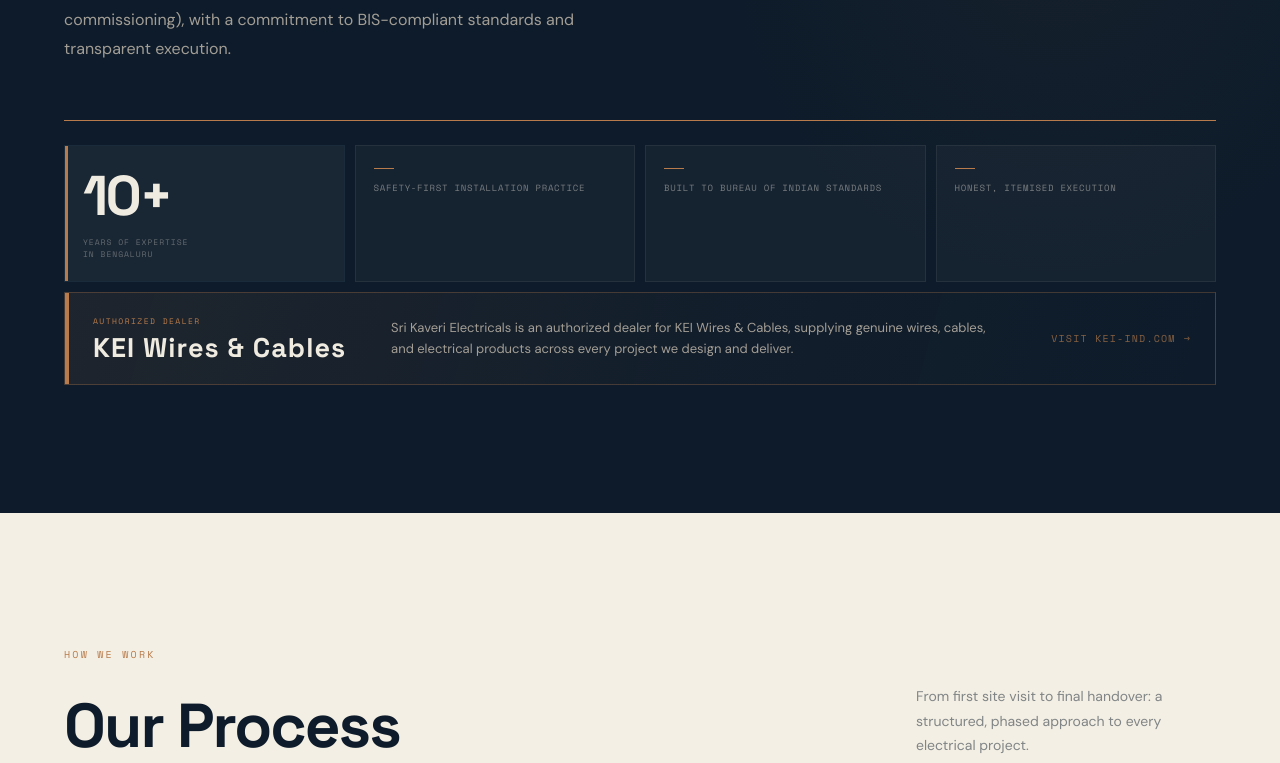
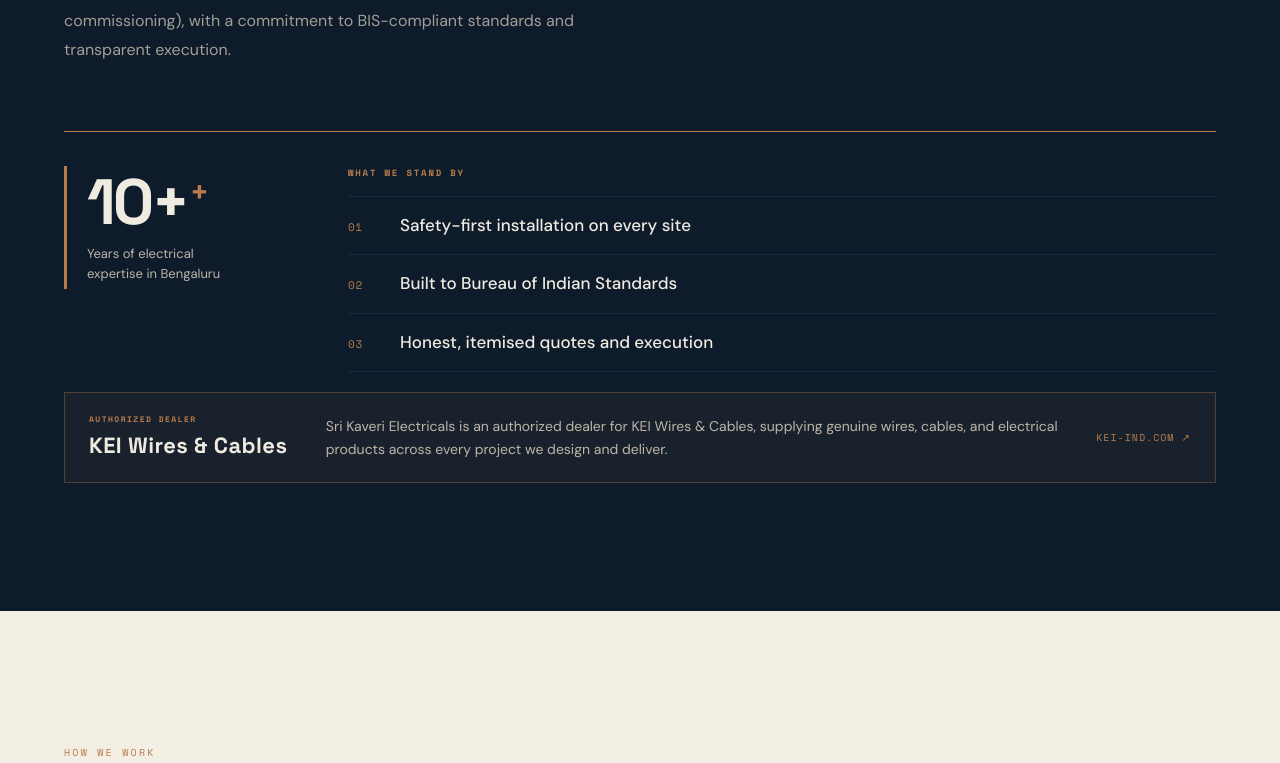
Before and after one commit to surya-shreevathsa11/ske-portfolio, a website built with Vite: page ske-portfolio/ske-claude/index.html in a window 1280 px wide. Shown: the part 2663-3426 px from the top of the page. Built offline with nearby package versions, Linux system fonts and the light colour scheme; some packages are replaced by stand-ins of ours; animation ran at ten frames a second.

Commit message:
animations remade

```diff
--- a/ske-portfolio/ske-claude/index.html
+++ b/ske-portfolio/ske-claude/index.html
@@ -407,43 +407,49 @@
         <div class="about-lower">
           <div class="about-divider js-about-divider"></div>
 
-          <!-- 4-card row: stat + 3 commitment pillars -->
-          <div class="alc-grid">
-            <div class="alc-card alc-stat js-about-stat">
-              <span class="alc-num js-stat-num">10</span>
-              <span class="alc-sub">Years of expertise<br>in Bengaluru</span>
+          <div class="about-credentials">
+            <div class="about-stat-block js-about-stat">
+              <div class="about-stat-top">
+                <span class="about-stat-num js-stat-num">10</span><span class="about-stat-plus">+</span>
+              </div>
+              <p class="about-stat-caption">Years of electrical expertise in Bengaluru</p>
             </div>
-            <div class="alc-card js-pillar">
-              <span class="alc-bar" aria-hidden="true"></span>
-              <span class="alc-text">Safety-First Installation Practice</span>
-            </div>
-            <div class="alc-card js-pillar">
-              <span class="alc-bar" aria-hidden="true"></span>
-              <span class="alc-text">Built to Bureau of Indian Standards</span>
-            </div>
-            <div class="alc-card js-pillar">
-              <span class="alc-bar" aria-hidden="true"></span>
-              <span class="alc-text">Honest, Itemised Execution</span>
+
+            <div class="about-commitments">
+              <p class="about-commit-heading">What we stand by</p>
+              <ul class="about-commit-list">
+                <li class="about-commit-item js-pillar">
+                  <span class="commit-num" aria-hidden="true">01</span>
+                  <span class="commit-copy">Safety-first installation on every site</span>
+                </li>
+                <li class="about-commit-item js-pillar">
+                  <span class="commit-num" aria-hidden="true">02</span>
+                  <span class="commit-copy">Built to Bureau of Indian Standards</span>
+                </li>
+                <li class="about-commit-item js-pillar">
+                  <span class="commit-num" aria-hidden="true">03</span>
+                  <span class="commit-copy">Honest, itemised quotes and execution</span>
+                </li>
+              </ul>
             </div>
           </div>
 
-          <!-- KEI authorized dealer card -->
           <a
             href="https://www.kei-ind.com/"
             target="_blank"
             rel="noopener noreferrer"
-            class="alc-kei js-about-stat"
+            class="about-kei js-about-stat"
             aria-label="Visit KEI Wires and Cables website"
           >
-            <div class="alc-kei-left">
-              <span class="alc-kei-badge">Authorized Dealer</span>
-              <div class="alc-kei-name">KEI Wires &amp; Cables</div>
+            <div class="about-kei-mark">
+              <span class="about-kei-eyebrow">Authorized Dealer</span>
+              <span class="about-kei-brand">KEI Wires &amp; Cables</span>
             </div>
-            <p class="alc-kei-desc">
+            <p class="about-kei-copy">
               Sri Kaveri Electricals is an authorized dealer for KEI Wires &amp; Cables, supplying genuine
               wires, cables, and electrical products across every project we design and deliver.
             </p>
-            <span class="alc-kei-cta" aria-hidden="true">Visit kei-ind.com <span>→</span></span>
+            <span class="about-kei-link-label" aria-hidden="true">kei-ind.com ↗</span>
           </a>
 
         </div>
@@ -512,7 +518,7 @@
             <div class="contact-card-icon" aria-hidden="true">
               <svg viewBox="0 0 24 24" fill="none" stroke="currentColor" stroke-width="1.5"><path d="M4 4h16c1.1 0 2 .9 2 2v12c0 1.1-.9 2-2 2H4c-1.1 0-2-.9-2-2V6c0-1.1.9-2 2-2z"/><path d="M22 6l-10 7L2 6"/></svg>
             </div>
-            <span class="cb-label">Email Me</span>
+            <span class="cb-label">Email Us</span>
             <a href="mailto:info@srikaverielectricals.com" class="cb-num-link cb-email-link">info@srikaverielectricals.com</a>
             <p class="contact-card-hint">Send us your project details, drawings, or questions anytime.</p>
             <a href="mailto:info@srikaverielectricals.com?subject=Enquiry%20from%20SKE%20Website" class="contact-card-action">
--- a/ske-portfolio/ske-claude/src/scripts/main.js
+++ b/ske-portfolio/ske-claude/src/scripts/main.js
@@ -466,9 +466,6 @@ ScrollTrigger.create({
   once: true,
   onEnter: () => {
     document.querySelector('.js-about-divider').classList.add('live');
-    document.querySelectorAll('.js-pillar').forEach((li, i) => {
-      setTimeout(() => li.classList.add('live'), 400 + i * 100);
-    });
   },
 });
 
@@ -482,12 +479,12 @@ ScrollTrigger.create({
   },
 });
 
-// Stat block entrance + count-up
-gsap.fromTo('.js-about-stat',
-  { y: 24, opacity: 0 },
+// Credentials + KEI entrance (translate only — text stays readable)
+gsap.fromTo('.js-about-stat, .js-pillar',
+  { y: 14 },
   {
-    y: 0, opacity: 1, duration: 0.6, stagger: 0.14, ease: 'power3.out',
-    scrollTrigger: { trigger: '.about-lower', start: 'top 76%', once: true },
+    y: 0, duration: 0.5, stagger: 0.08, ease: 'power3.out',
+    scrollTrigger: { trigger: '.about-lower', start: 'top 82%', once: true },
   }
 );
 
--- a/ske-portfolio/ske-claude/src/styles/main.css
+++ b/ske-portfolio/ske-claude/src/styles/main.css
@@ -924,22 +924,7 @@ button:focus-visible {
   background: var(--navy);
   padding: var(--sec) 0;
   position: relative;
-  overflow: hidden;
-}
-.about::before {
-  content: '';
-  position: absolute;
-  top: 0; left: 0; right: 0;
-  height: 1px;
-  background: linear-gradient(90deg, transparent, var(--border-dark) 20%, var(--border-dark) 80%, transparent);
-}
-.about::after {
-  content: '';
-  position: absolute;
-  top: 10%; right: -10%;
-  width: 55vw; height: 70%;
-  background: radial-gradient(ellipse at center, rgba(184,124,76,0.05) 0%, transparent 68%);
-  pointer-events: none;
+  border-top: 1px solid var(--border-dark);
 }
 
 .about-grid {
@@ -959,166 +944,152 @@ button:focus-visible {
 .about-lower {
   grid-column: 1 / -1;
   grid-row: 2;
-  padding-top: clamp(20px, 2.5vw, 28px);
+  padding-top: clamp(28px, 3vw, 40px);
   display: flex;
   flex-direction: column;
-  gap: 10px;
-}
-
-/* ── 4-card grid: stat + 3 pillars ── */
-.alc-grid {
+  gap: 20px;
+}
+
+/* Stat + commitments row */
+.about-credentials {
   display: grid;
-  grid-template-columns: repeat(4, 1fr);
-  gap: 10px;
-}
-
-.alc-card {
-  background: rgba(240,235,224,0.03);
-  border: 1px solid rgba(240,235,224,0.07);
-  padding: 22px 18px 20px;
-  display: flex;
-  flex-direction: column;
-  gap: 12px;
-  opacity: 0;
-  transform: translateY(10px);
-  transition: border-color 0.25s, background 0.25s, opacity 0.4s ease, transform 0.4s var(--ease-out);
-}
-.alc-card.live { opacity: 1; transform: none; }
-.alc-card:hover {
-  border-color: rgba(184,124,76,0.2);
-  background: rgba(240,235,224,0.05);
-}
-
-.alc-stat {
-  border-color: var(--border-dark);
-  background: rgba(240,235,224,0.05);
-  position: relative;
-}
-.alc-stat::before {
-  content: '';
-  position: absolute; top: 0; left: 0;
-  width: 3px; height: 100%;
-  background: var(--copper);
-}
-
-.alc-num {
+  grid-template-columns: minmax(160px, 220px) 1fr;
+  gap: clamp(32px, 5vw, 72px);
+  align-items: start;
+}
+
+.about-stat-block {
+  border-left: 3px solid var(--copper);
+  padding: 4px 0 4px 20px;
+}
+
+.about-stat-top {
+  display: flex;
+  align-items: flex-start;
+  line-height: 1;
+  margin-bottom: 10px;
+}
+
+.about-stat-num {
   font-family: var(--f-display);
-  font-size: clamp(38px, 4.5vw, 56px);
+  font-size: clamp(48px, 5vw, 64px);
   font-weight: 700;
   letter-spacing: -0.05em;
   color: var(--ivory);
-  line-height: 1;
-  flex-shrink: 0;
-}
-
-.alc-sub {
-  font-family: var(--f-mono);
-  font-size: 8px;
-  letter-spacing: 0.12em;
-  text-transform: uppercase;
-  color: rgba(240,235,224,0.35);
+}
+
+.about-stat-plus {
+  font-family: var(--f-display);
+  font-size: clamp(24px, 2.5vw, 32px);
+  font-weight: 600;
+  color: var(--copper);
+  margin-top: 6px;
+  margin-left: 2px;
+}
+
+.about-stat-caption {
+  font-size: 13px;
   line-height: 1.55;
-}
-
-.alc-bar {
-  display: block;
-  width: 20px;
-  height: 1.5px;
-  background: var(--copper);
-  flex-shrink: 0;
-  transition: width 0.3s var(--ease-out);
-}
-.alc-card:hover .alc-bar { width: 28px; }
-
-.alc-text {
+  color: var(--muted);
+  max-width: 16ch;
+}
+
+.about-commit-heading {
   font-family: var(--f-mono);
   font-size: 9px;
-  letter-spacing: 0.08em;
+  font-weight: 700;
+  letter-spacing: 0.2em;
   text-transform: uppercase;
-  color: rgba(240,235,224,0.45);
-  line-height: 1.6;
-}
-
-/* ── KEI authorized dealer card ── */
-.alc-kei {
-  display: flex;
+  color: var(--copper);
+  margin-bottom: 16px;
+}
+
+.about-commit-list {
+  list-style: none;
+  border-top: 1px solid var(--border-dark);
+}
+
+.about-commit-item {
+  display: grid;
+  grid-template-columns: 36px 1fr;
+  gap: 16px;
+  align-items: baseline;
+  padding: 16px 0;
+  border-bottom: 1px solid var(--border-dark);
+}
+
+.commit-num {
+  font-family: var(--f-mono);
+  font-size: 11px;
+  letter-spacing: 0.06em;
+  color: var(--copper);
+  padding-top: 2px;
+}
+
+.commit-copy {
+  font-size: clamp(15px, 1.6vw, 17px);
+  line-height: 1.5;
+  color: var(--ivory);
+  font-weight: 500;
+}
+
+/* KEI dealer row */
+.about-kei {
+  display: grid;
+  grid-template-columns: auto 1fr auto;
+  gap: clamp(20px, 3vw, 40px);
   align-items: center;
-  gap: clamp(20px, 3.5vw, 48px);
-  padding: 22px 24px 22px 28px;
-  border: 1px solid rgba(184,124,76,0.3);
-  background: linear-gradient(105deg, rgba(184,124,76,0.1) 0%, rgba(184,124,76,0.03) 55%, transparent 100%);
+  padding: 20px 24px;
+  border: 1px solid rgba(184,124,76,0.35);
+  background: rgba(184,124,76,0.07);
   text-decoration: none;
   color: inherit;
-  cursor: pointer;
-  position: relative;
-  overflow: hidden;
-  transition: border-color 0.25s, background 0.25s, transform 0.25s var(--ease-out);
-}
-.alc-kei::before {
-  content: '';
-  position: absolute; top: 0; left: 0;
-  width: 4px; height: 100%;
-  background: var(--copper);
-}
-.alc-kei:hover {
-  border-color: rgba(184,124,76,0.5);
-  background: linear-gradient(105deg, rgba(184,124,76,0.15) 0%, rgba(184,124,76,0.05) 55%, transparent 100%);
-  transform: translateY(-1px);
-}
-.alc-kei:focus-visible {
+  transition: border-color 0.2s, background 0.2s;
+}
+.about-kei:hover {
+  border-color: rgba(184,124,76,0.55);
+  background: rgba(184,124,76,0.11);
+}
+.about-kei:focus-visible {
   outline: 2px solid var(--copper);
   outline-offset: 2px;
 }
 
-.alc-kei-left { flex-shrink: 0; }
-
-.alc-kei-badge {
+.about-kei-eyebrow {
   display: block;
   font-family: var(--f-mono);
   font-size: 8px;
+  font-weight: 700;
   letter-spacing: 0.18em;
   text-transform: uppercase;
   color: var(--copper);
-  margin-bottom: 6px;
-}
-
-.alc-kei-name {
+  margin-bottom: 4px;
+}
+
+.about-kei-brand {
+  display: block;
   font-family: var(--f-display);
-  font-size: clamp(20px, 2.2vw, 27px);
+  font-size: clamp(18px, 2vw, 22px);
   font-weight: 700;
-  letter-spacing: 0.04em;
+  letter-spacing: 0.02em;
   color: var(--ivory);
-  line-height: 1.1;
-}
-
-.alc-kei-desc {
-  flex: 1;
-  min-width: 0;
-  font-size: 13px;
-  line-height: 1.65;
-  color: rgba(189,181,168,0.85);
-}
-
-.alc-kei-cta {
-  flex-shrink: 0;
+  white-space: nowrap;
+}
+
+.about-kei-copy {
+  font-size: 14px;
+  line-height: 1.6;
+  color: var(--muted);
+}
+
+.about-kei-link-label {
   font-family: var(--f-mono);
   font-size: 10px;
-  letter-spacing: 0.12em;
+  letter-spacing: 0.1em;
   text-transform: uppercase;
   color: var(--copper);
-  display: flex;
-  align-items: center;
-  gap: 8px;
   white-space: nowrap;
-  opacity: 0.7;
-  transition: opacity 0.2s;
-}
-.alc-kei-cta span {
-  display: inline-block;
-  transition: transform 0.25s var(--ease-out);
-}
-.alc-kei:hover .alc-kei-cta { opacity: 1; }
-.alc-kei:hover .alc-kei-cta span { transform: translateX(4px); }
+}
 
 
 .about-intro .eyebrow { margin-bottom: 16px; display: block; }
@@ -1572,9 +1543,15 @@ button:focus-visible {
     grid-column: 1;
     padding-top: 24px;
   }
-  .alc-grid { grid-template-columns: repeat(2, 1fr); }
-  .alc-kei { flex-wrap: wrap; gap: 16px; }
-  .alc-kei-cta { width: 100%; }
+  .about-credentials {
+    grid-template-columns: 1fr;
+    gap: 28px;
+  }
+  .about-kei {
+    grid-template-columns: 1fr;
+    gap: 12px;
+  }
+  .about-kei-link-label { display: none; }
   .about-body { max-width: 100%; }
   .contact-layout { grid-template-columns: 1fr; }
   .contact-card { height: auto; }
@@ -1649,8 +1626,7 @@ button:focus-visible {
   .about-grid { gap: 36px; }
   .about-heading { font-size: clamp(32px, 8vw, 48px); margin-bottom: 24px; }
   .about-body { font-size: 15px; line-height: 1.8; }
-  .alc-num { font-size: clamp(36px, 9vw, 48px); }
-  .alc-kei-cta { display: none; }
+  .about-stat-num { font-size: clamp(40px, 10vw, 56px); }
 
   .process-header {
     flex-direction: column;
@@ -1697,8 +1673,7 @@ button:focus-visible {
   .cb-num-link { font-size: clamp(20px, 6vw, 26px); }
 
   .about-img-wrap { max-height: none; aspect-ratio: 4/3; }
-  .alc-grid { grid-template-columns: 1fr 1fr; gap: 8px; }
-  .alc-kei-name { font-size: clamp(18px, 5vw, 24px); }
+  .commit-copy { font-size: 15px; }
 
   .footer-bottom p { font-size: 9px; }
 }
@@ -1716,7 +1691,5 @@ button:focus-visible {
   .hero-flash, .hero-scan, .hero-particles { display: none; }
   .hero-circuit.is-surging { filter: none; }
   .js-about-eyebrow { opacity: 1; transform: none; }
-  .alc-card { opacity: 1; transform: none; }
   .about-img-wrap img { transform: none !important; }
-  .alc-kei:hover, .alc-stat:hover { transform: none; }
-}
+}
```
Also changed, not shown: 1 other file.
